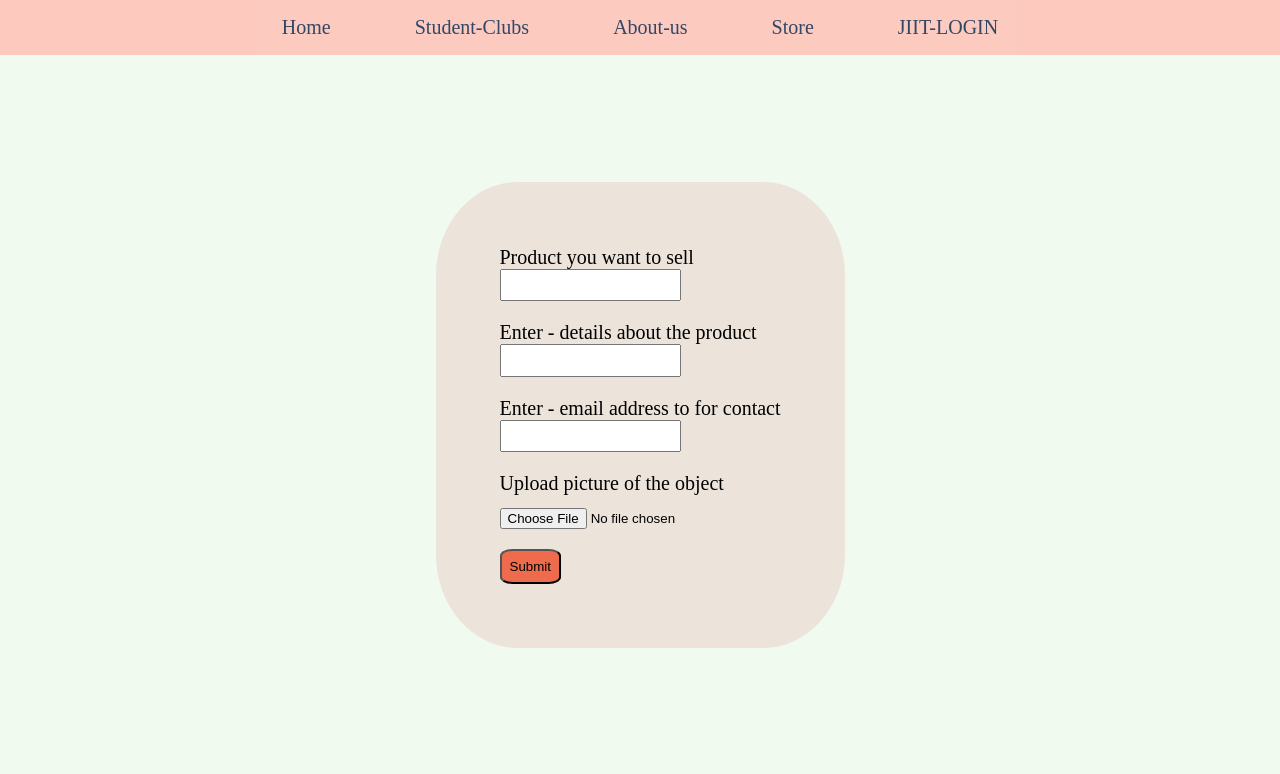
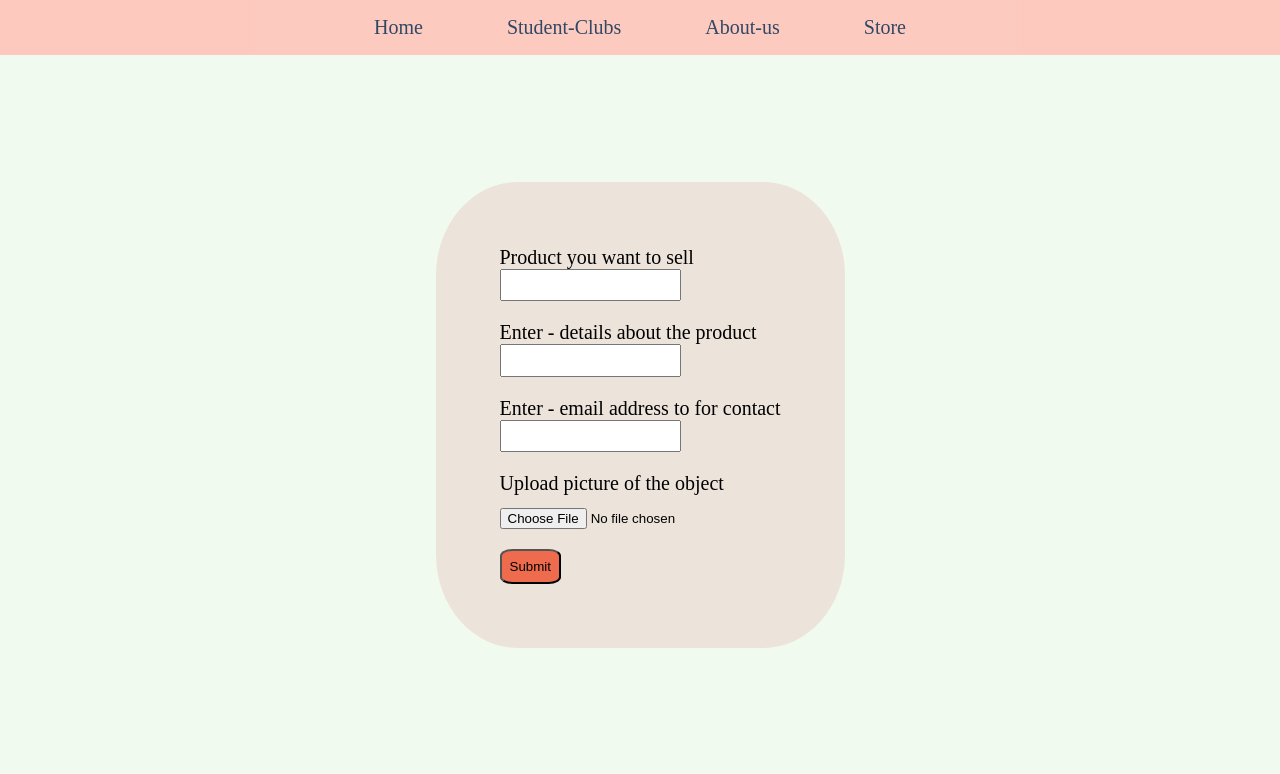
Before and after one commit to sarthakpant772/college_back, a Django app: page /store/store_form in a window 1280 px wide. Shown: the top 774 px of the page. Run offline with Django 3.2, Linux system fonts and the light colour scheme.

Commit message:
patches stater

```diff
--- a/static/css/main.css
+++ b/static/css/main.css
@@ -164,11 +164,11 @@ html{
 
 .page__3--content{
     background-color: black;
-    background-image: url(../images/25581.jpg);
+    background-image: url('https://i.pinimg.com/originals/03/33/c1/0333c1e00f1b5a0cc08cfc24bbe4b156.jpg');
     background-size: cover;
     /* filter: grayscale(100%); */
     /* filter: blur(7px); */
-    color: white;
+    color: black;
     width: 100%;
     height: 100vh;
     float: left;
--- a/templates/about_us.html
+++ b/templates/about_us.html
@@ -10,8 +10,8 @@
     <header>
         <section class="navs">
             <a class="nav__button  nav__button--m" href="/">Home</a>
-            <a class="nav__button nav__button--m" href="#">Feed-Back</a>
-            <a class="nav__button nav__button--m" href="#">Store</a>
+            <a class="nav__button nav__button--m" href="/alumni/alumni_page">Alumni</a>
+            <a class="nav__button nav__button--m" href="/store/store">Store</a>
 
             <!-- <a class="nav__button" href="#">JIIT-LOGIN</a> -->
     </section>
--- a/templates/home_page.html
+++ b/templates/home_page.html
@@ -12,6 +12,7 @@
         <link rel="stylesheet" href="{%  static 'css/main.css' %}">
         <!-- <link rel="stylesheet" href="style.css"> -->
         <link href="//db.onlinewebfonts.com/c/05289e866fe7e1e99d27a7a31f8d3b66?family=Trattatello" rel="stylesheet" type="text/css"/>
+        <link rel="icon" href="https://media.discordapp.net/attachments/855891373118062622/873085255874125824/bruteforcelogoblck.jpg">
         <link rel="preconnect" href="https://fonts.gstatic.com">
         <link href="https://fonts.googleapis.com/css2?family=Stint+Ultra+Condensed&display=swap" rel="stylesheet">
         <script src="https://kit.fontawesome.com/76b59c3605.js" crossorigin="anonymous"></script>
--- a/templates/selling.html
+++ b/templates/selling.html
@@ -16,7 +16,7 @@
         <section class="navs">
                 <a class="nav__button nav__button--m" href="/">Home</a>
                 <!-- <a class="nav__button" href="#sudent_club">Student-Clubs</a> -->
-                <a class="nav__button" href="alumni">Alumni</a>
+                <a class="nav__button" href="/alumni/alumni_page">Alumni</a>
                 <!-- <a class="nav__button nav__button--mob" href="about_us.html">About-us</a> -->
                 <!-- <a class="nav__button" href="#">Feed-Back</a> -->
                 <a class="nav__button" href="store_form">add-objects</a>
--- a/templates/store_form.html
+++ b/templates/store_form.html
@@ -12,14 +12,14 @@
     <header>
         <section class="navs">
 
-                <a class="nav__button nav__button--mob nav__button--m" href="home_page.html">Home</a>
-                <a class="nav__button" href="#sudent_club">Student-Clubs</a>
+                <a class="nav__button nav__button--mob nav__button--m" href="/">Home</a>
+                <a class="nav__button" href="/club">Student-Clubs</a>
                 <!-- <a class="nav__button" href="#alumni">Alumni</a> -->
-                <a class="nav__button nav__button--mob" href="about_us.html">About-us</a>
-                <a class="nav__button nav__button--m" href="#">Store</a>
+                <a class="nav__button nav__button--mob" href="/aboutus">About-us</a>
+                <a class="nav__button nav__button--m" href="/store/store">Store</a>
                 <!-- <a class="nav__button nav__button--m" href="#">Add-Alumni</a> -->
 
-                <a class="nav__button" href="#">JIIT-LOGIN</a>
+                <!-- <a class="nav__button" href="#">JIIT-LOGIN</a> -->
 
         </section>
     </header>
```
